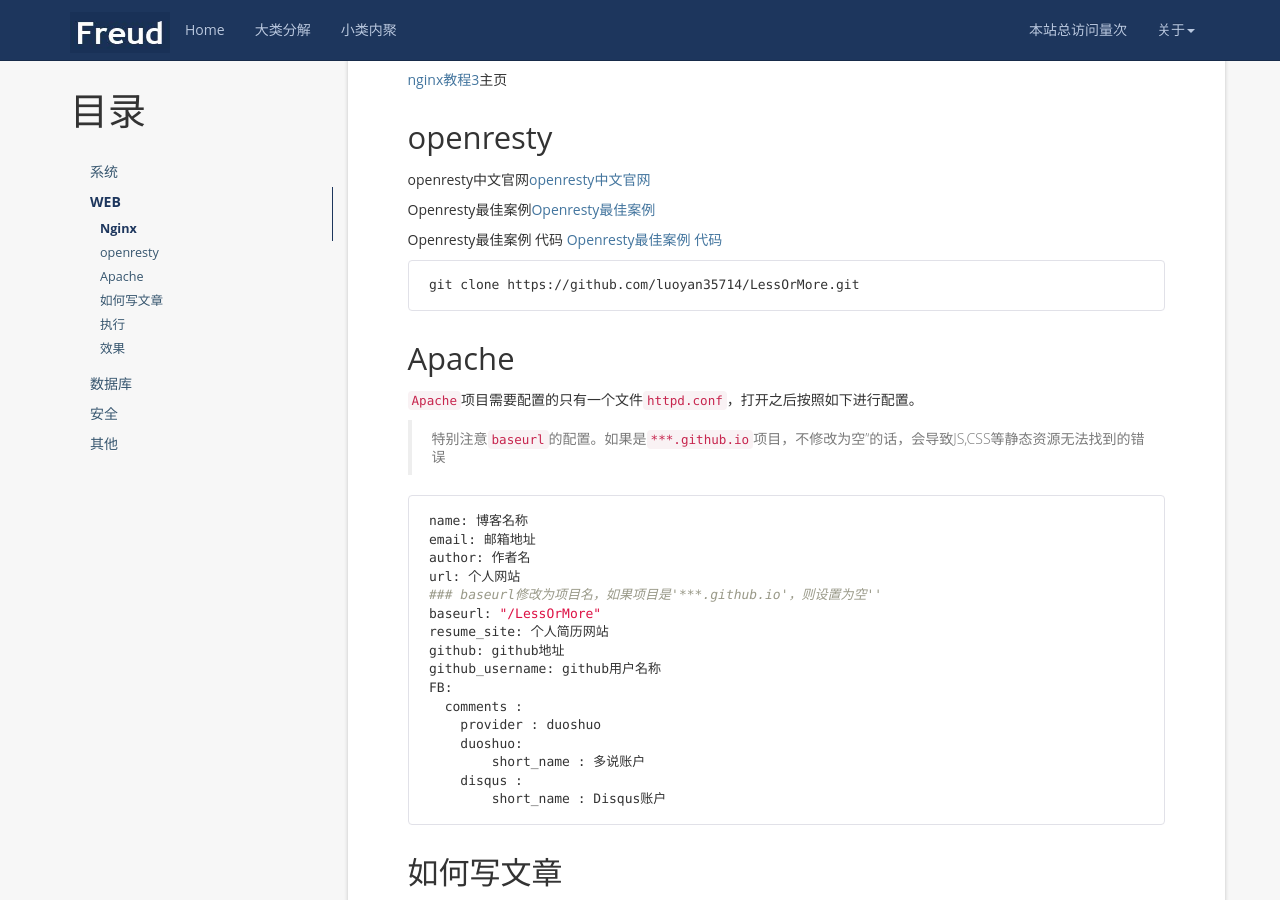
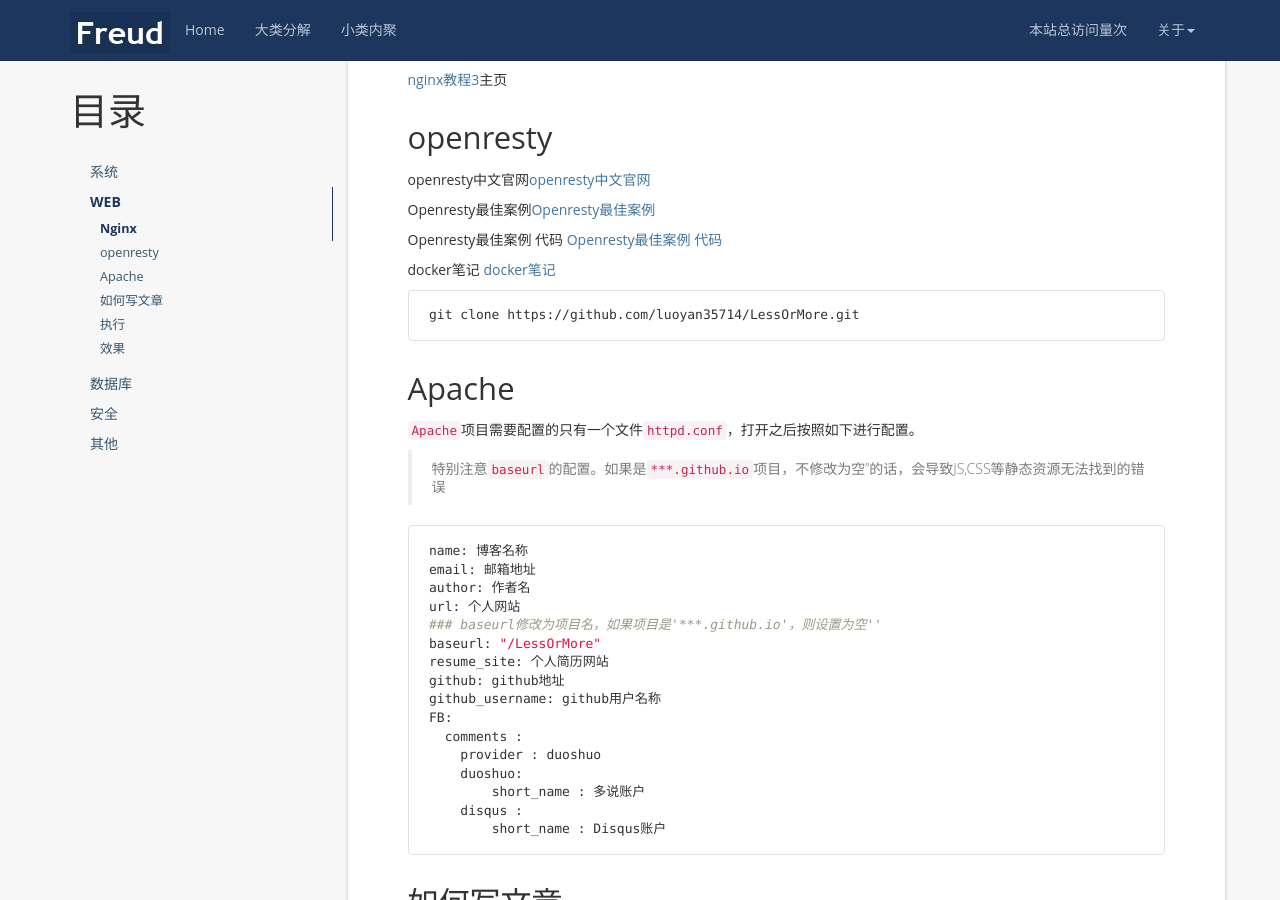
Before and after one commit to huanghfGZ/huanghfGZ.github.io, a Jekyll site: the page built from _posts/2018-12-09-some-useful-website.md, in a window 1280 px wide and 900 px high, scrolled down 1012 px. Built offline with Jekyll 4.4.1, drawn with Linux system fonts in a browser that asks for light colours; nearby versions of some CDN libraries; a script that is not in the unit is left out; comment, search, counter and statistics services are not loaded.

Commit message:
添加docker笔记

```diff
--- a/_posts/2018-12-09-some-useful-website.md
+++ b/_posts/2018-12-09-some-useful-website.md
@@ -55,6 +55,8 @@ openresty中文官网[openresty中文官网](http://openresty.org/cn/)
 Openresty最佳案例[Openresty最佳案例 ](https://blog.csdn.net/forezp/article/details/78616856)
 
 Openresty最佳案例 代码 [Openresty最佳案例 代码](https://github.com/forezp/openresty-best-samples)
+
+docker笔记 [docker笔记](http://blog.itpub.net/28916011/cid-186003/list-3/)
 
 
 
```
